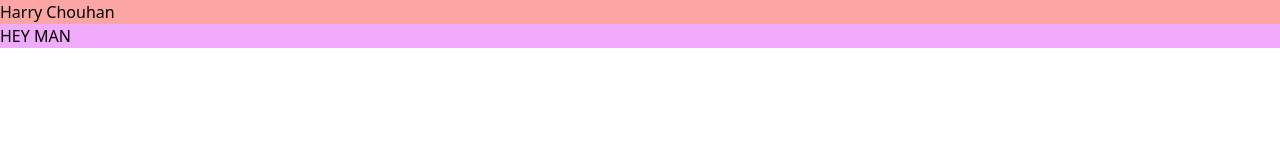
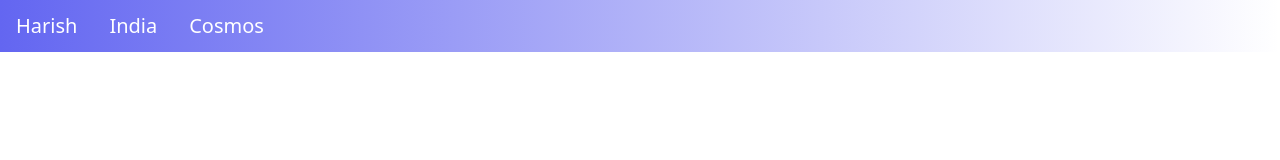
Before and after one commit to imharish18/WebDev, a website built with Vite: page index.html in a window 1280 px wide. Built offline with nearby package versions, Linux system fonts and the light colour scheme.

Commit message:
done new

```diff
--- a/index.html
+++ b/index.html
@@ -7,7 +7,10 @@
     <link rel="stylesheet" href="style.css">
 </head>
 <body>
-    <div class="bg-red-300">Harry Chouhan</div>
-    <div class="bg-fuchsia-300">HEY MAN</div>
+    <div class="py-3 bg-gradient-to-r from-indigo-500 flex">
+        <div class="mx-4 text-xl text-white">Harish</div>
+        <div class="mx-4 text-xl text-white">India</div>
+        <div class="mx-4 text-xl text-white">Cosmos</div>
+    </div>
 </body>
 </html>
```
